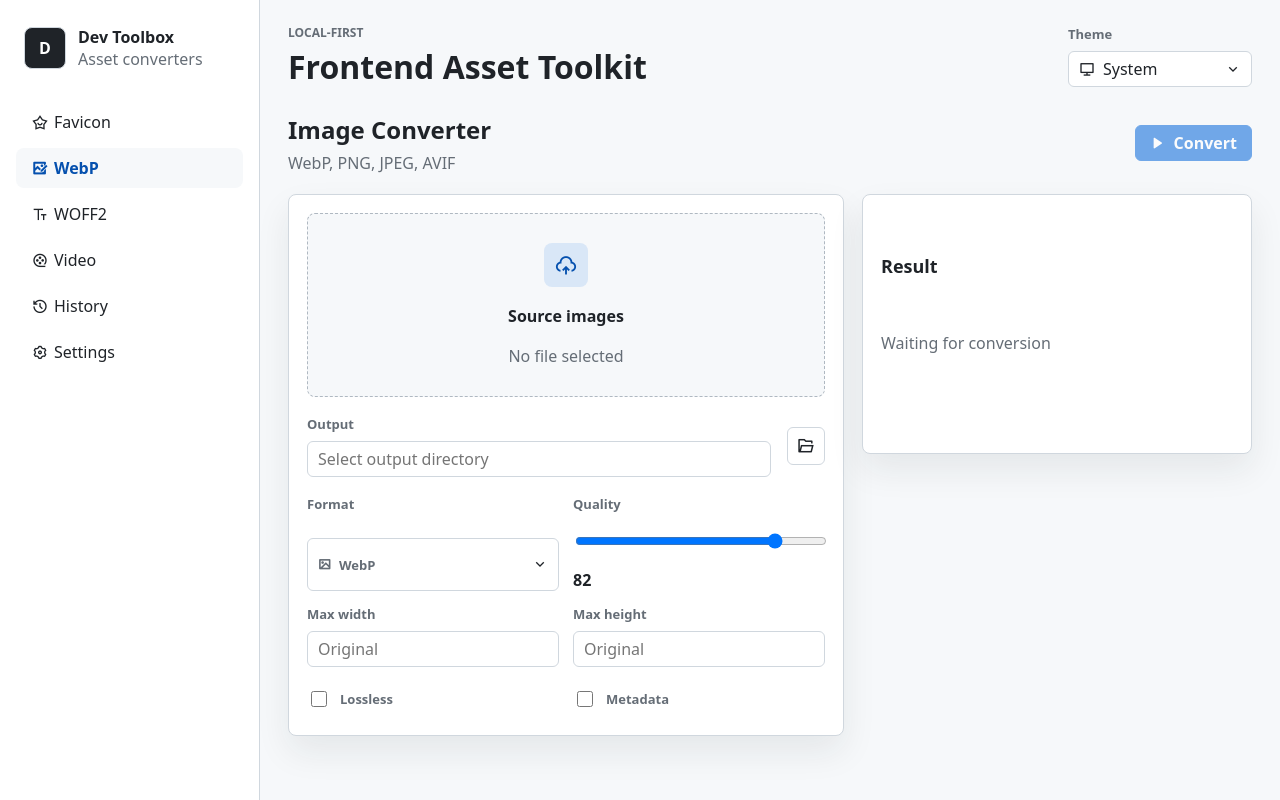
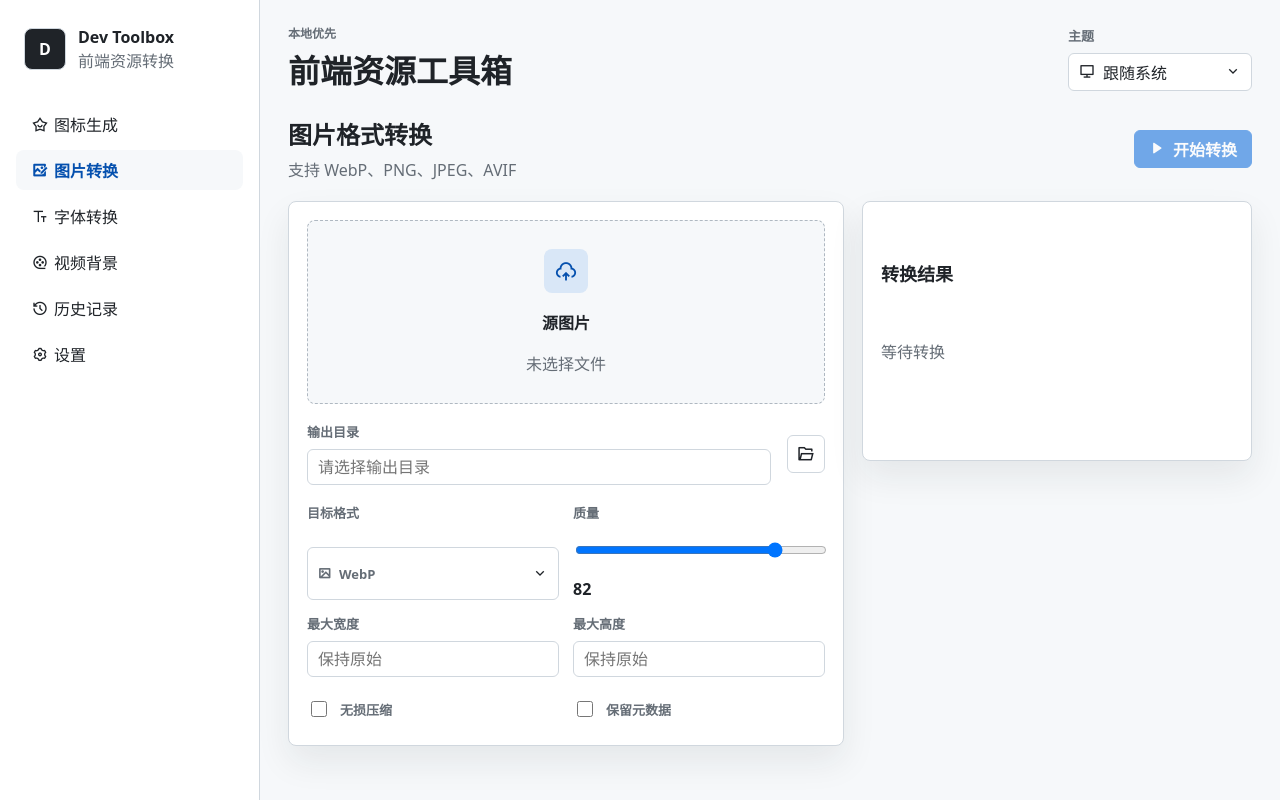
Before and after one commit to CoffeeHouse1122/Dev-Toolbox, a Vue app: page /#/webp in a window 1280 px wide. Built offline with nearby package versions, Linux system fonts and the light colour scheme; a web font is replaced by a local one.

Commit message:
修复 IPC 克隆错误并中文化界面

```diff
--- a/src/renderer/components/AppShell.vue
+++ b/src/renderer/components/AppShell.vue
@@ -6,17 +6,17 @@ import SelectMenu from "./SelectMenu.vue";
 
 const theme = useThemeStore();
 const tools = [
-  { to: "/favicon", label: "Favicon", icon: "ri-star-smile-line" },
-  { to: "/webp", label: "WebP", icon: "ri-image-edit-line" },
-  { to: "/woff2", label: "WOFF2", icon: "ri-font-size-2" },
-  { to: "/video-background", label: "Video", icon: "ri-movie-2-line" },
-  { to: "/history", label: "History", icon: "ri-history-line" },
-  { to: "/settings", label: "Settings", icon: "ri-settings-3-line" }
+  { to: "/favicon", label: "图标生成", icon: "ri-star-smile-line" },
+  { to: "/webp", label: "图片转换", icon: "ri-image-edit-line" },
+  { to: "/woff2", label: "字体转换", icon: "ri-font-size-2" },
+  { to: "/video-background", label: "视频背景", icon: "ri-movie-2-line" },
+  { to: "/history", label: "历史记录", icon: "ri-history-line" },
+  { to: "/settings", label: "设置", icon: "ri-settings-3-line" }
 ];
 const themeOptions = [
-  { label: "System", value: "system", icon: "ri-computer-line" },
-  { label: "Light", value: "light", icon: "ri-sun-line" },
-  { label: "Dark", value: "dark", icon: "ri-moon-line" }
+  { label: "跟随系统", value: "system", icon: "ri-computer-line" },
+  { label: "浅色", value: "light", icon: "ri-sun-line" },
+  { label: "深色", value: "dark", icon: "ri-moon-line" }
 ];
 
 onMounted(() => {
@@ -36,11 +36,11 @@ function setTheme(value: string) {
         <div class="brand-mark">D</div>
         <div>
           <strong>Dev Toolbox</strong>
-          <span>Asset converters</span>
+          <span>前端资源转换</span>
         </div>
       </div>
 
-      <nav class="nav-list" aria-label="Tools">
+      <nav class="nav-list" aria-label="工具">
         <RouterLink v-for="tool in tools" :key="tool.to" :to="tool.to" class="nav-item">
           <i class="nav-icon" :class="tool.icon" aria-hidden="true"></i>
           <span>{{ tool.label }}</span>
@@ -51,10 +51,10 @@ function setTheme(value: string) {
     <main class="workspace">
       <header class="topbar">
         <div>
-          <span class="eyebrow">Local-first</span>
-          <h1>Frontend Asset Toolkit</h1>
+          <span class="eyebrow">本地优先</span>
+          <h1>前端资源工具箱</h1>
         </div>
-        <SelectMenu class="theme-menu" :model-value="theme.mode" :options="themeOptions" label="Theme" @update:model-value="setTheme" />
+        <SelectMenu class="theme-menu" :model-value="theme.mode" :options="themeOptions" label="主题" @update:model-value="setTheme" />
       </header>
 
       <RouterView />
--- a/src/renderer/components/DropZone.vue
+++ b/src/renderer/components/DropZone.vue
@@ -47,6 +47,6 @@ function onDrop(event: DragEvent) {
   >
     <span class="drop-icon"><i class="ri-upload-cloud-2-line" aria-hidden="true"></i></span>
     <span class="drop-title">{{ title }}</span>
-    <span class="drop-files">{{ fileNames || "No file selected" }}</span>
+    <span class="drop-files">{{ fileNames || "未选择文件" }}</span>
   </button>
 </template>
--- a/src/renderer/components/OutputPicker.vue
+++ b/src/renderer/components/OutputPicker.vue
@@ -18,10 +18,10 @@ async function pickDir() {
 <template>
   <div class="field-row">
     <label class="field grow">
-      <span>Output</span>
-      <input :value="modelValue" readonly placeholder="Select output directory" />
+      <span>输出目录</span>
+      <input :value="modelValue" readonly placeholder="请选择输出目录" />
     </label>
-    <button type="button" class="icon-button" title="Select output directory" @click="pickDir">
+    <button type="button" class="icon-button" title="选择输出目录" @click="pickDir">
       <i class="ri-folder-open-line" aria-hidden="true"></i>
     </button>
   </div>
--- a/src/renderer/components/ResultPanel.vue
+++ b/src/renderer/components/ResultPanel.vue
@@ -9,17 +9,21 @@ defineProps<{
 function reveal(path: string) {
   void window.devToolbox.revealPath(path);
 }
+
+function statusText(status: string) {
+  return status === "success" ? "成功" : "失败";
+}
 </script>
 
 <template>
   <section class="result-panel">
     <div class="section-title">
-      <h2>Result</h2>
-      <span v-if="busy" class="status-pill running">Running</span>
-      <span v-else-if="result" class="status-pill" :class="result.status">{{ result.status }}</span>
+      <h2>转换结果</h2>
+      <span v-if="busy" class="status-pill running">运行中</span>
+      <span v-else-if="result" class="status-pill" :class="result.status">{{ statusText(result.status) }}</span>
     </div>
 
-    <div v-if="!result" class="empty-state">Waiting for conversion</div>
+    <div v-if="!result" class="empty-state">等待转换</div>
     <div v-else class="result-content">
       <p v-if="result.errorMessage" class="error-text">{{ result.errorMessage }}</p>
 
@@ -31,7 +35,7 @@ function reveal(path: string) {
       </div>
 
       <details v-if="result.logs.length" class="log-panel">
-        <summary>Logs</summary>
+        <summary>转换日志</summary>
         <pre>{{ result.logs.join("\n") }}</pre>
       </details>
     </div>
--- a/src/renderer/pages/FaviconTool.vue
+++ b/src/renderer/pages/FaviconTool.vue
@@ -27,7 +27,7 @@ async function run() {
   result.value = await window.devToolbox.convertFavicon({
     inputPath: input.value[0],
     outputDir: outputDir.value,
-    sizes: sizes.value,
+    sizes: [...sizes.value],
     includePng: includePng.value,
     includeManifest: includeManifest.value
   });
@@ -39,12 +39,12 @@ async function run() {
   <section class="tool-page">
     <div class="tool-header">
       <div>
-        <h2>Favicon Package</h2>
-        <p>ICO, PNG icons, manifest</p>
+        <h2>Favicon 图标包</h2>
+        <p>生成 ICO、PNG 图标和 manifest</p>
       </div>
       <button type="button" class="primary-button" :disabled="!canRun" @click="run">
         <i class="ri-play-fill" aria-hidden="true"></i>
-        Convert
+        开始转换
       </button>
     </div>
 
@@ -52,15 +52,15 @@ async function run() {
       <div class="tool-main">
         <DropZone
           v-model="input"
-          title="Source image"
+          title="源图片"
           :multiple="false"
-          :filters="[{ name: 'Images', extensions: ['png', 'jpg', 'jpeg', 'webp', 'svg'] }]"
+          :filters="[{ name: '图片', extensions: ['png', 'jpg', 'jpeg', 'webp', 'svg'] }]"
         />
         <OutputPicker v-model="outputDir" />
 
         <OptionGrid>
           <label class="field span-2">
-            <span>Sizes</span>
+            <span>尺寸</span>
             <div class="size-grid">
               <button
                 v-for="size in availableSizes"
@@ -76,11 +76,11 @@ async function run() {
           </label>
           <label class="check-row">
             <input v-model="includePng" type="checkbox" />
-            <span>PNG files</span>
+            <span>生成 PNG 文件</span>
           </label>
           <label class="check-row">
             <input v-model="includeManifest" type="checkbox" />
-            <span>Manifest</span>
+            <span>生成 Manifest</span>
           </label>
         </OptionGrid>
       </div>
--- a/src/renderer/pages/FontWoff2Tool.vue
+++ b/src/renderer/pages/FontWoff2Tool.vue
@@ -19,7 +19,7 @@ async function run() {
   if (!canRun.value) return;
   busy.value = true;
   result.value = await window.devToolbox.convertFontWoff2({
-    inputPaths: input.value,
+    inputPaths: [...input.value],
     outputDir: outputDir.value,
     generateCss: generateCss.value,
     fontFamily: fontFamily.value || undefined
@@ -32,12 +32,12 @@ async function run() {
   <section class="tool-page">
     <div class="tool-header">
       <div>
-        <h2>WOFF2 Converter</h2>
-        <p>TTF, OTF, WOFF</p>
+        <h2>WOFF2 字体转换</h2>
+        <p>支持 TTF、OTF、WOFF、WOFF2</p>
       </div>
       <button type="button" class="primary-button" :disabled="!canRun" @click="run">
         <i class="ri-play-fill" aria-hidden="true"></i>
-        Convert
+        开始转换
       </button>
     </div>
 
@@ -45,19 +45,19 @@ async function run() {
       <div class="tool-main">
         <DropZone
           v-model="input"
-          title="Source fonts"
-          :filters="[{ name: 'Fonts', extensions: ['ttf', 'otf', 'woff', 'woff2'] }]"
+          title="源字体"
+          :filters="[{ name: '字体', extensions: ['ttf', 'otf', 'woff', 'woff2'] }]"
         />
         <OutputPicker v-model="outputDir" />
 
         <OptionGrid>
           <label class="field span-2">
-            <span>Font family</span>
-            <input v-model="fontFamily" placeholder="File name" />
+            <span>字体名称</span>
+            <input v-model="fontFamily" placeholder="默认使用文件名" />
           </label>
           <label class="check-row">
             <input v-model="generateCss" type="checkbox" />
-            <span>@font-face CSS</span>
+            <span>生成 @font-face CSS</span>
           </label>
         </OptionGrid>
 
--- a/src/renderer/pages/HistoryPage.vue
+++ b/src/renderer/pages/HistoryPage.vue
@@ -13,6 +13,20 @@ async function clearHistory() {
   await refresh();
 }
 
+function statusText(status: string) {
+  return status === "success" ? "成功" : "失败";
+}
+
+function toolText(toolType: string) {
+  const map: Record<string, string> = {
+    favicon: "图标生成",
+    webp: "图片转换",
+    woff2: "字体转换",
+    "video-background": "视频背景"
+  };
+  return map[toolType] ?? toolType;
+}
+
 onMounted(refresh);
 </script>
 
@@ -20,22 +34,22 @@ onMounted(refresh);
   <section class="tool-page">
     <div class="tool-header">
       <div>
-        <h2>History</h2>
-        <p>SQLite local records</p>
+        <h2>历史记录</h2>
+        <p>本地 SQLite 转换记录</p>
       </div>
       <button type="button" class="secondary-button" @click="clearHistory">
         <i class="ri-delete-bin-line" aria-hidden="true"></i>
-        Clear
+        清空
       </button>
     </div>
 
     <section class="history-table">
       <div class="history-row table-head">
-        <span>Tool</span>
-        <span>Status</span>
-        <span>Source</span>
-        <span>Output</span>
-        <span>Finished</span>
+        <span>工具</span>
+        <span>状态</span>
+        <span>源文件</span>
+        <span>输出目录</span>
+        <span>完成时间</span>
       </div>
       <button
         v-for="record in records"
@@ -44,13 +58,13 @@ onMounted(refresh);
         class="history-row"
         @click="window.devToolbox.revealPath(record.outputPath)"
       >
-        <span>{{ record.toolType }}</span>
-        <span class="status-pill" :class="record.status">{{ record.status }}</span>
+        <span>{{ toolText(record.toolType) }}</span>
+        <span class="status-pill" :class="record.status">{{ statusText(record.status) }}</span>
         <span>{{ record.sourcePath }}</span>
         <span>{{ record.outputPath }}</span>
         <span>{{ record.finishedAt || record.createdAt }}</span>
       </button>
-      <div v-if="records.length === 0" class="empty-state">No records</div>
+      <div v-if="records.length === 0" class="empty-state">暂无记录</div>
     </section>
   </section>
 </template>
--- a/src/renderer/pages/SettingsPage.vue
+++ b/src/renderer/pages/SettingsPage.vue
@@ -12,24 +12,24 @@ function setTheme(mode: ThemeMode) {
   <section class="tool-page">
     <div class="tool-header">
       <div>
-        <h2>Settings</h2>
-        <p>Appearance and storage</p>
+        <h2>设置</h2>
+        <p>外观和本地存储</p>
       </div>
     </div>
 
     <section class="settings-grid">
       <div class="settings-block">
-        <h3>Theme</h3>
+        <h3>主题</h3>
         <div class="segmented">
-          <button type="button" :class="{ selected: theme.mode === 'system' }" @click="setTheme('system')">System</button>
-          <button type="button" :class="{ selected: theme.mode === 'light' }" @click="setTheme('light')">Light</button>
-          <button type="button" :class="{ selected: theme.mode === 'dark' }" @click="setTheme('dark')">Dark</button>
+          <button type="button" :class="{ selected: theme.mode === 'system' }" @click="setTheme('system')">跟随系统</button>
+          <button type="button" :class="{ selected: theme.mode === 'light' }" @click="setTheme('light')">浅色</button>
+          <button type="button" :class="{ selected: theme.mode === 'dark' }" @click="setTheme('dark')">深色</button>
         </div>
       </div>
 
       <div class="settings-block">
-        <h3>Storage</h3>
-        <p>Conversion history is stored in the Electron user data directory.</p>
+        <h3>存储</h3>
+        <p>转换历史保存在 Electron 用户数据目录中。</p>
       </div>
     </section>
   </section>
--- a/src/renderer/pages/VideoBackgroundTool.vue
+++ b/src/renderer/pages/VideoBackgroundTool.vue
@@ -16,10 +16,10 @@ const makePoster = ref(true);
 const busy = ref(false);
 const result = ref<ConversionResult | null>(null);
 const modeOptions = [
-  { label: "Background pack", value: "background-pack", icon: "ri-layout-masonry-line" },
-  { label: "MP4 only", value: "mp4", icon: "ri-file-video-line" },
-  { label: "WebM only", value: "webm", icon: "ri-film-line" },
-  { label: "HLS only", value: "hls", icon: "ri-route-line" }
+  { label: "背景视频完整包", value: "background-pack", icon: "ri-layout-masonry-line" },
+  { label: "仅 MP4", value: "mp4", icon: "ri-file-video-line" },
+  { label: "仅 WebM", value: "webm", icon: "ri-film-line" },
+  { label: "仅 HLS", value: "hls", icon: "ri-route-line" }
 ];
 
 const canRun = computed(() => input.value.length === 1 && outputDir.value && !busy.value);
@@ -43,12 +43,12 @@ async function run() {
   <section class="tool-page">
     <div class="tool-header">
       <div>
-        <h2>Background Video Pack</h2>
-        <p>MP4, WebM, HLS, TS</p>
+        <h2>背景视频兼容包</h2>
+        <p>生成 MP4、WebM、HLS 和 TS 切片</p>
       </div>
       <button type="button" class="primary-button" :disabled="!canRun" @click="run">
         <i class="ri-play-fill" aria-hidden="true"></i>
-        Convert
+        开始转换
       </button>
     </div>
 
@@ -56,19 +56,19 @@ async function run() {
       <div class="tool-main">
         <DropZone
           v-model="input"
-          title="Source video"
+          title="源视频"
           :multiple="false"
-          :filters="[{ name: 'Videos', extensions: ['mp4', 'webm', 'mov', 'mkv', 'avi'] }]"
+          :filters="[{ name: '视频', extensions: ['mp4', 'webm', 'mov', 'mkv', 'avi'] }]"
         />
         <OutputPicker v-model="outputDir" />
 
         <OptionGrid>
           <label class="field">
-            <span>Preset</span>
+            <span>预设</span>
             <SelectMenu v-model="mode" :options="modeOptions" />
           </label>
           <label class="field">
-            <span>Width</span>
+            <span>宽度</span>
             <input v-model.number="width" type="number" min="320" step="2" />
           </label>
           <label class="field">
@@ -78,7 +78,7 @@ async function run() {
           </label>
           <label class="check-row">
             <input v-model="makePoster" type="checkbox" />
-            <span>Poster</span>
+            <span>生成封面</span>
           </label>
         </OptionGrid>
       </div>
--- a/src/renderer/pages/WebpTool.vue
+++ b/src/renderer/pages/WebpTool.vue
@@ -30,7 +30,7 @@ async function run() {
   if (!canRun.value) return;
   busy.value = true;
   result.value = await window.devToolbox.convertWebp({
-    inputPaths: input.value,
+    inputPaths: [...input.value],
     outputDir: outputDir.value,
     outputFormat: outputFormat.value,
     quality: quality.value,
@@ -47,12 +47,12 @@ async function run() {
   <section class="tool-page">
     <div class="tool-header">
       <div>
-        <h2>Image Converter</h2>
-        <p>WebP, PNG, JPEG, AVIF</p>
+        <h2>图片格式转换</h2>
+        <p>支持 WebP、PNG、JPEG、AVIF</p>
       </div>
       <button type="button" class="primary-button" :disabled="!canRun" @click="run">
         <i class="ri-play-fill" aria-hidden="true"></i>
-        Convert
+        开始转换
       </button>
     </div>
 
@@ -60,36 +60,36 @@ async function run() {
       <div class="tool-main">
         <DropZone
           v-model="input"
-          title="Source images"
-          :filters="[{ name: 'Images', extensions: ['png', 'jpg', 'jpeg', 'webp', 'avif', 'tiff'] }]"
+          title="源图片"
+          :filters="[{ name: '图片', extensions: ['png', 'jpg', 'jpeg', 'webp', 'avif', 'tiff'] }]"
         />
         <OutputPicker v-model="outputDir" />
 
         <OptionGrid>
           <label class="field">
-            <span>Format</span>
+            <span>目标格式</span>
             <SelectMenu v-model="outputFormat" :options="formatOptions" />
           </label>
           <label class="field">
-            <span>Quality</span>
+            <span>质量</span>
             <input v-model.number="quality" type="range" min="1" max="100" />
             <strong>{{ quality }}</strong>
           </label>
           <label class="field">
-            <span>Max width</span>
-            <input v-model.number="maxWidth" type="number" min="1" placeholder="Original" />
+            <span>最大宽度</span>
+            <input v-model.number="maxWidth" type="number" min="1" placeholder="保持原始" />
           </label>
           <label class="field">
-            <span>Max height</span>
-            <input v-model.number="maxHeight" type="number" min="1" placeholder="Original" />
+            <span>最大高度</span>
+            <input v-model.number="maxHeight" type="number" min="1" placeholder="保持原始" />
           </label>
           <label class="check-row">
             <input v-model="lossless" type="checkbox" />
-            <span>Lossless</span>
+            <span>无损压缩</span>
           </label>
           <label class="check-row">
             <input v-model="keepMetadata" type="checkbox" />
-            <span>Metadata</span>
+            <span>保留元数据</span>
           </label>
         </OptionGrid>
       </div>
```
Also changed, not shown: src/preload/index.ts (+9 -5 lines).
